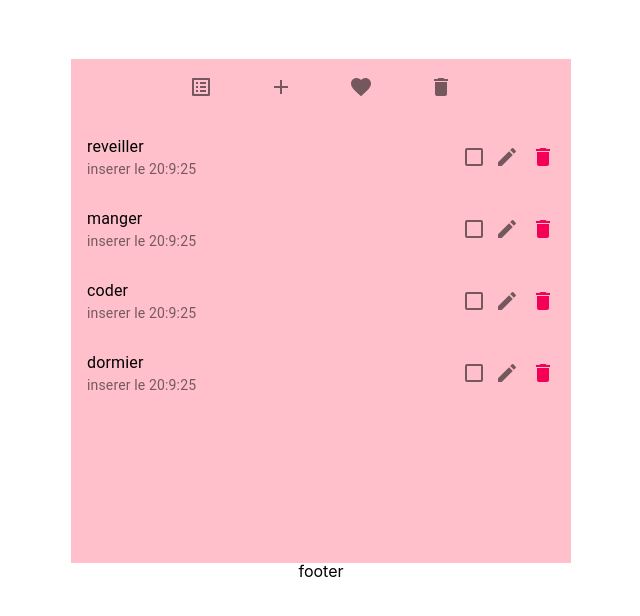
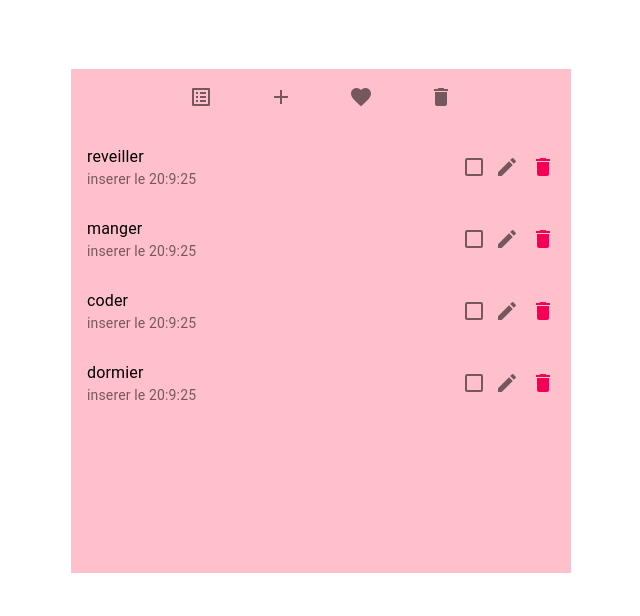
Before and after one commit to stevy-sys/Todo-list-react-redux-materialUI, a React (Create React App) app: page / in a window 1280 px wide. Shown: the top 616 px of the page, without its empty margins (319-959 px from the left). Built offline with nearby package versions, Linux system fonts and the light colour scheme.

Commit message:
suppresion footer

```diff
--- a/src/Components/TodoFooter.js
+++ b/src/Components/TodoFooter.js
@@ -1,7 +1,7 @@
 import React from "react";
 
 const TodoFooter = () => {
-  return <div>footer</div>;
+  return <div></div>;
 };
 
 export default TodoFooter;
```
